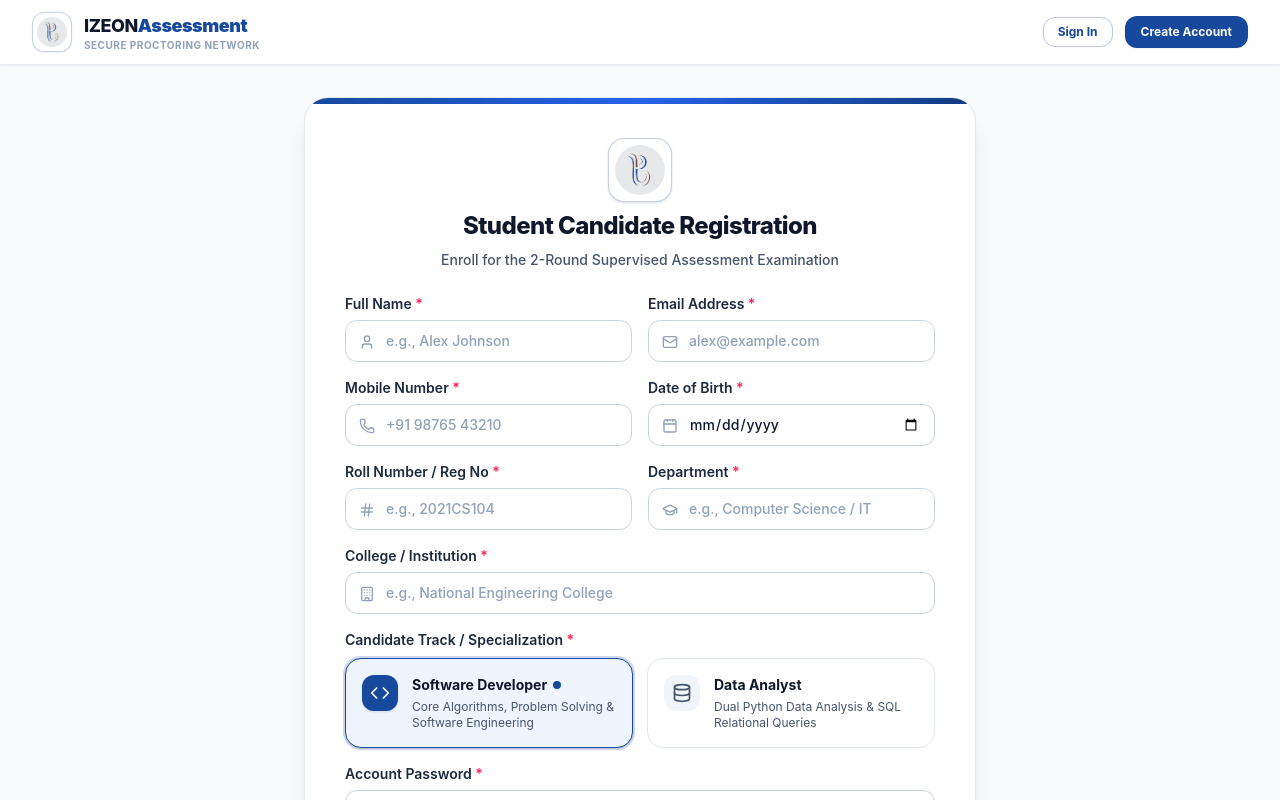
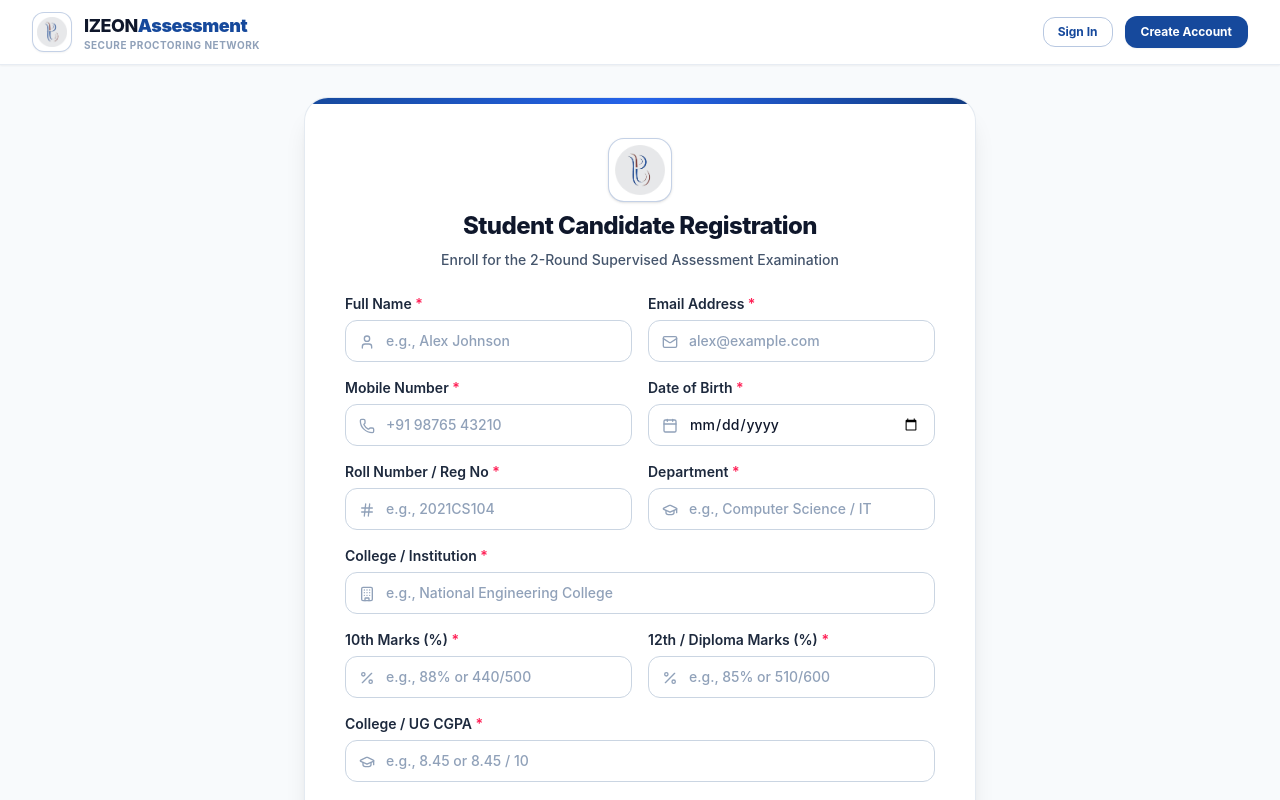
Before and after one commit to Mohammed-Haaris/IZEON-assessment-app, a React (Vite) app: page /register in a window 1280 px wide. Shown: the top 800 px of the page. Built offline with nearby package versions, Linux system fonts and the light colour scheme; no server answers.

Commit message:
feat: collect and display 10th mark, 12th mark, and CGPA in registration, modal, and excel export

```diff
--- a/src/components/CandidateDetailsModal.tsx
+++ b/src/components/CandidateDetailsModal.tsx
@@ -16,6 +16,7 @@ import {
   Download,
   CheckCircle2,
   XCircle,
+  Percent,
 } from "lucide-react";
 
 interface CandidateDetailsModalProps {
@@ -49,8 +50,7 @@ export const CandidateDetailsModal: React.FC<CandidateDetailsModalProps> = ({
               <div className="flex items-center gap-2">
                 <h3 className="text-base font-bold">{attempt.user?.name}</h3>
                 <span
-                  className={`px-2.5 py-0.5 rounded-full text-[10px] font-bold ${
-                    isPass
+                  className={`px-2.5 py-0.5 rounded-full text-[10px] font-bold ${isPass
                       ? "bg-[#16499c]/20 text-[#93c5fd] border border-[#16499c]/30"
                       : attempt.status === "COMPLETED"
                         ? "bg-rose-500/20 text-rose-300 border border-rose-500/30"
@@ -148,8 +148,7 @@ export const CandidateDetailsModal: React.FC<CandidateDetailsModalProps> = ({
                 Tab Switch Violations
               </span>
               <p
-                className={`font-bold mt-1 text-sm ${
-                  (attempt.tabSwitchCount || 0) > 1 ? "text-rose-600" : "text-slate-800"
+                className={`font-bold mt-1 text-sm ${(attempt.tabSwitchCount || 0) > 1 ? "text-rose-600" : "text-slate-800"
                   }`}
               >
                 {attempt.tabSwitchCount || 0} times
@@ -162,6 +161,36 @@ export const CandidateDetailsModal: React.FC<CandidateDetailsModalProps> = ({
               </span>
               <p className="text-slate-800 font-medium mt-1 text-sm">
                 {attempt.startedAt ? new Date(attempt.startedAt).toLocaleTimeString() : "—"}
+              </p>
+            </div>
+
+            <div>
+              <span className="text-xs font-semibold uppercase tracking-wider text-slate-500 flex items-center gap-1.5">
+                <Percent className="w-3.5 h-3.5 text-[#16499c]" />
+                10th Std Marks
+              </span>
+              <p className="font-bold text-slate-900 mt-1 text-sm">
+                {attempt.user?.tenthMark || "—"}
+              </p>
+            </div>
+
+            <div>
+              <span className="text-xs font-semibold uppercase tracking-wider text-slate-500 flex items-center gap-1.5">
+                <Percent className="w-3.5 h-3.5 text-[#16499c]" />
+                12th Std Marks
+              </span>
+              <p className="font-bold text-slate-900 mt-1 text-sm">
+                {attempt.user?.twelfthMark || "—"}
+              </p>
+            </div>
+
+            <div>
+              <span className="text-xs font-semibold uppercase tracking-wider text-slate-500 flex items-center gap-1.5">
+                <GraduationCap className="w-3.5 h-3.5 text-[#16499c]" />
+                College CGPA
+              </span>
+              <p className="font-bold text-slate-900 mt-1 text-sm">
+                {attempt.user?.cgpa || "—"}
               </p>
             </div>
           </div>
@@ -197,8 +226,7 @@ export const CandidateDetailsModal: React.FC<CandidateDetailsModalProps> = ({
             </div>
 
             <div
-              className={`p-4 rounded-2xl border flex items-center justify-between ${
-                isPass
+              className={`p-4 rounded-2xl border flex items-center justify-between ${isPass
                   ? "bg-[#eff5ff] border-[#16499c]/30"
                   : "bg-slate-50 border-slate-200"
                 }`}
--- a/src/context/AuthContext.tsx
+++ b/src/context/AuthContext.tsx
@@ -17,6 +17,9 @@ interface AuthContextType {
     position?: string;
     dob?: string;
     mobileNumber?: string;
+    tenthMark?: string;
+    twelfthMark?: string;
+    cgpa?: string;
     role?: string;
   }) => Promise<void>;
   logout: () => void;
@@ -82,6 +85,9 @@ export const AuthProvider: React.FC<{ children: React.ReactNode }> = ({ children
     position?: string;
     dob?: string;
     mobileNumber?: string;
+    tenthMark?: string;
+    twelfthMark?: string;
+    cgpa?: string;
     role?: string;
   }) => {
     const res = await apiRequest<{ user: User; token: string }>("/auth/register", {
--- a/src/pages/Register.tsx
+++ b/src/pages/Register.tsx
@@ -17,6 +17,7 @@ import {
   Hash,
   Eye,
   EyeOff,
+  Percent,
 } from "lucide-react";
 import interviewLogo from "../assets/interview logo.png";
 
@@ -31,6 +32,9 @@ export const Register: React.FC = () => {
   const [position, setPosition] = useState<"Software Developer" | "Data Analyst">("Software Developer");
   const [dob, setDob] = useState("");
   const [mobileNumber, setMobileNumber] = useState("");
+  const [tenthMark, setTenthMark] = useState("");
+  const [twelfthMark, setTwelfthMark] = useState("");
+  const [cgpa, setCgpa] = useState("");
 
   const [error, setError] = useState("");
   const [isSubmitting, setIsSubmitting] = useState(false);
@@ -54,6 +58,9 @@ export const Register: React.FC = () => {
         position,
         dob,
         mobileNumber,
+        tenthMark,
+        twelfthMark,
+        cgpa,
         role: "STUDENT",
       });
       navigate("/dashboard");
@@ -217,6 +224,60 @@ export const Register: React.FC = () => {
               </div>
             </div>
 
+            {/* 10th Standard Marks */}
+            <div>
+              <label className="block text-sm font-semibold text-slate-800 mb-1.5">
+                10th Marks (%) <span className="text-rose-500">*</span>
+              </label>
+              <div className="relative">
+                <Percent className="w-4 h-4 text-slate-400 absolute left-3.5 top-3.5" />
+                <input
+                  type="text"
+                  required
+                  value={tenthMark}
+                  onChange={(e) => setTenthMark(e.target.value)}
+                  placeholder="e.g., 88% or 440/500"
+                  className="w-full text-sm pl-10 pr-3.5 py-2.5 rounded-xl border border-slate-300 bg-white text-slate-900 font-medium placeholder:text-slate-400 focus:outline-none focus:ring-2 focus:ring-[#16499c]/20 focus:border-[#16499c] transition-all"
+                />
+              </div>
+            </div>
+
+            {/* 12th / Diploma Marks */}
+            <div>
+              <label className="block text-sm font-semibold text-slate-800 mb-1.5">
+                12th / Diploma Marks (%) <span className="text-rose-500">*</span>
+              </label>
+              <div className="relative">
+                <Percent className="w-4 h-4 text-slate-400 absolute left-3.5 top-3.5" />
+                <input
+                  type="text"
+                  required
+                  value={twelfthMark}
+                  onChange={(e) => setTwelfthMark(e.target.value)}
+                  placeholder="e.g., 85% or 510/600"
+                  className="w-full text-sm pl-10 pr-3.5 py-2.5 rounded-xl border border-slate-300 bg-white text-slate-900 font-medium placeholder:text-slate-400 focus:outline-none focus:ring-2 focus:ring-[#16499c]/20 focus:border-[#16499c] transition-all"
+                />
+              </div>
+            </div>
+
+            {/* College CGPA */}
+            <div className="sm:col-span-2">
+              <label className="block text-sm font-semibold text-slate-800 mb-1.5">
+                College / UG CGPA <span className="text-rose-500">*</span>
+              </label>
+              <div className="relative">
+                <GraduationCap className="w-4 h-4 text-slate-400 absolute left-3.5 top-3.5" />
+                <input
+                  type="text"
+                  required
+                  value={cgpa}
+                  onChange={(e) => setCgpa(e.target.value)}
+                  placeholder="e.g., 8.45 or 8.45 / 10"
+                  className="w-full text-sm pl-10 pr-3.5 py-2.5 rounded-xl border border-slate-300 bg-white text-slate-900 font-medium placeholder:text-slate-400 focus:outline-none focus:ring-2 focus:ring-[#16499c]/20 focus:border-[#16499c] transition-all"
+                />
+              </div>
+            </div>
+
             {/* Target Role (Strictly 2 Roles) */}
             <div className="sm:col-span-2">
               <label className="block text-sm font-semibold text-slate-800 mb-2">
--- a/src/types/index.ts
+++ b/src/types/index.ts
@@ -27,6 +27,9 @@ export interface User {
   position?: string;
   dob?: string;
   mobileNumber?: string;
+  tenthMark?: string;
+  twelfthMark?: string;
+  cgpa?: string;
   role: Role;
   status: StudentStatus;
   createdAt?: string;
--- a/src/utils/excelExporter.ts
+++ b/src/utils/excelExporter.ts
@@ -47,6 +47,9 @@ export const exportStudentsToExcel = (
     "Department",
     "Applied Position / Track",
     "Date of Birth",
+    "10th Marks (%)",
+    "12th / Diploma (%)",
+    "College CGPA",
     "Account Status",
     "Registration Date",
     "Assessment Title",
@@ -93,6 +96,9 @@ export const exportStudentsToExcel = (
       escapeCSV(student.department || "N/A"),
       escapeCSV(student.position || "Software Developer"),
       escapeCSV(student.dob || "N/A"),
+      escapeCSV(student.tenthMark || "N/A"),
+      escapeCSV(student.twelfthMark || "N/A"),
+      escapeCSV(student.cgpa || "N/A"),
       escapeCSV(student.status),
       escapeCSV(student.createdAt ? new Date(student.createdAt).toLocaleString() : "N/A"),
       escapeCSV(attempt?.assessment?.title || "N/A"),
```
Lines whose indentation alone changed are shown as unchanged.
